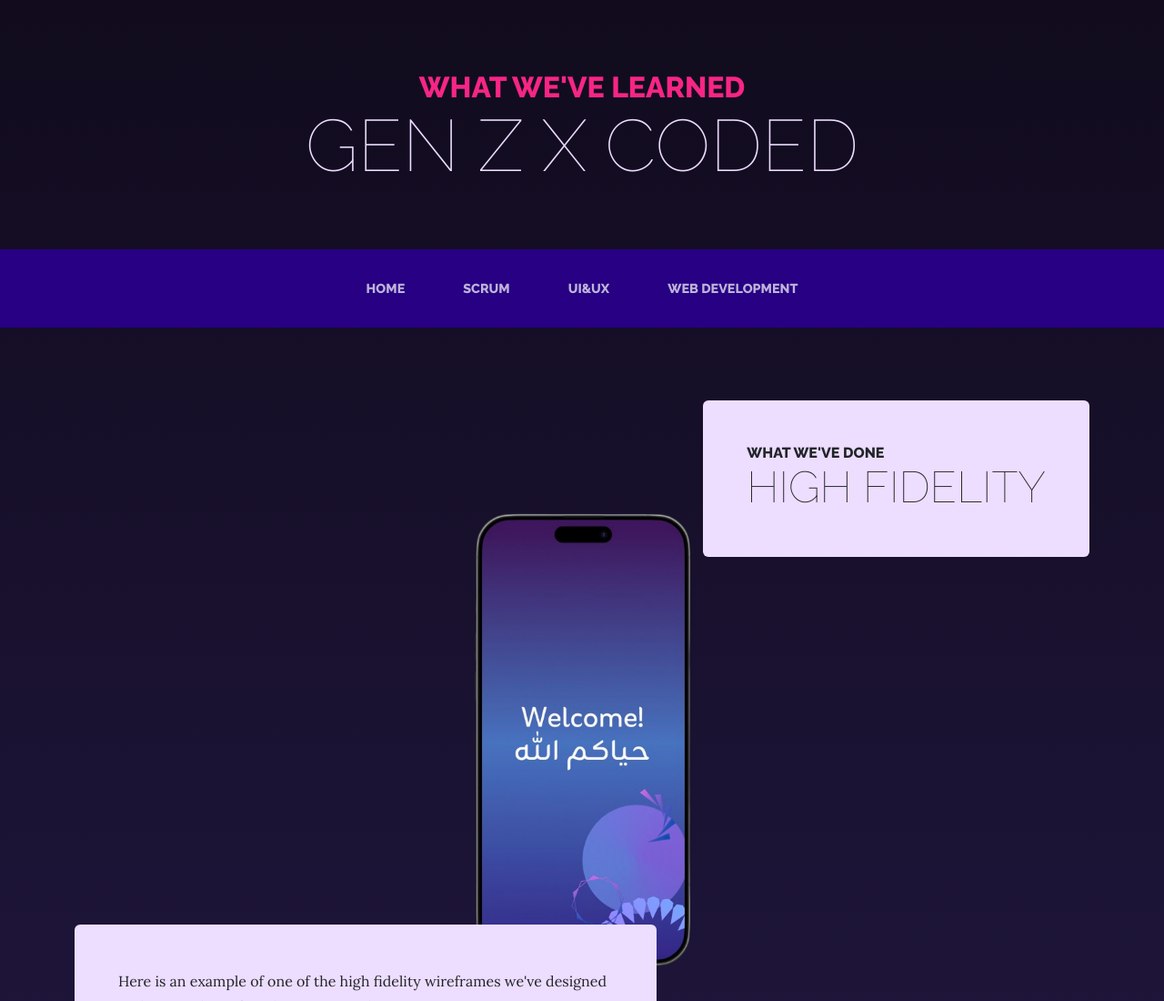
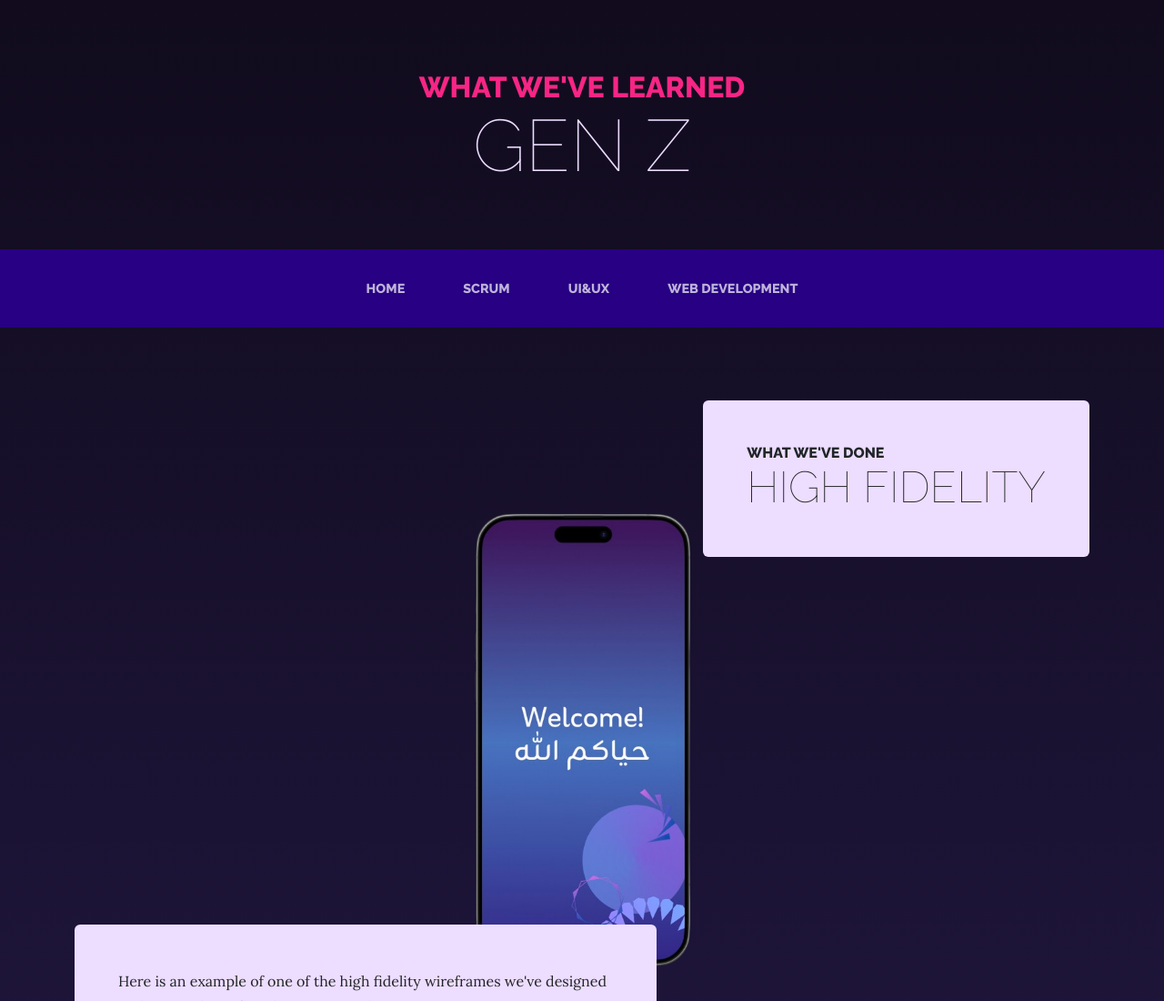
Before and after one commit to RawanQ8/Portfolio-Website, a plain HTML site: page UI-UX.html in a window 1280 px wide. Shown: the top 1100 px of the page at 91% size. Drawn offline with nearby package versions, Linux system fonts and the light colour scheme.

Commit message:
Header name change

```diff
--- a/UI-UX.html
+++ b/UI-UX.html
@@ -28,7 +28,7 @@
         <span class="site-heading-upper text-primary mb-3"
           >What We've Learned</span
         >
-        <span class="site-heading-lower">Gen Z X CODED</span>
+        <span class="site-heading-lower">Gen Z</span>
       </h1>
     </header>
     <!-- Navigation-->
```
Also changed, not shown: index.html (+1 -1 lines).
